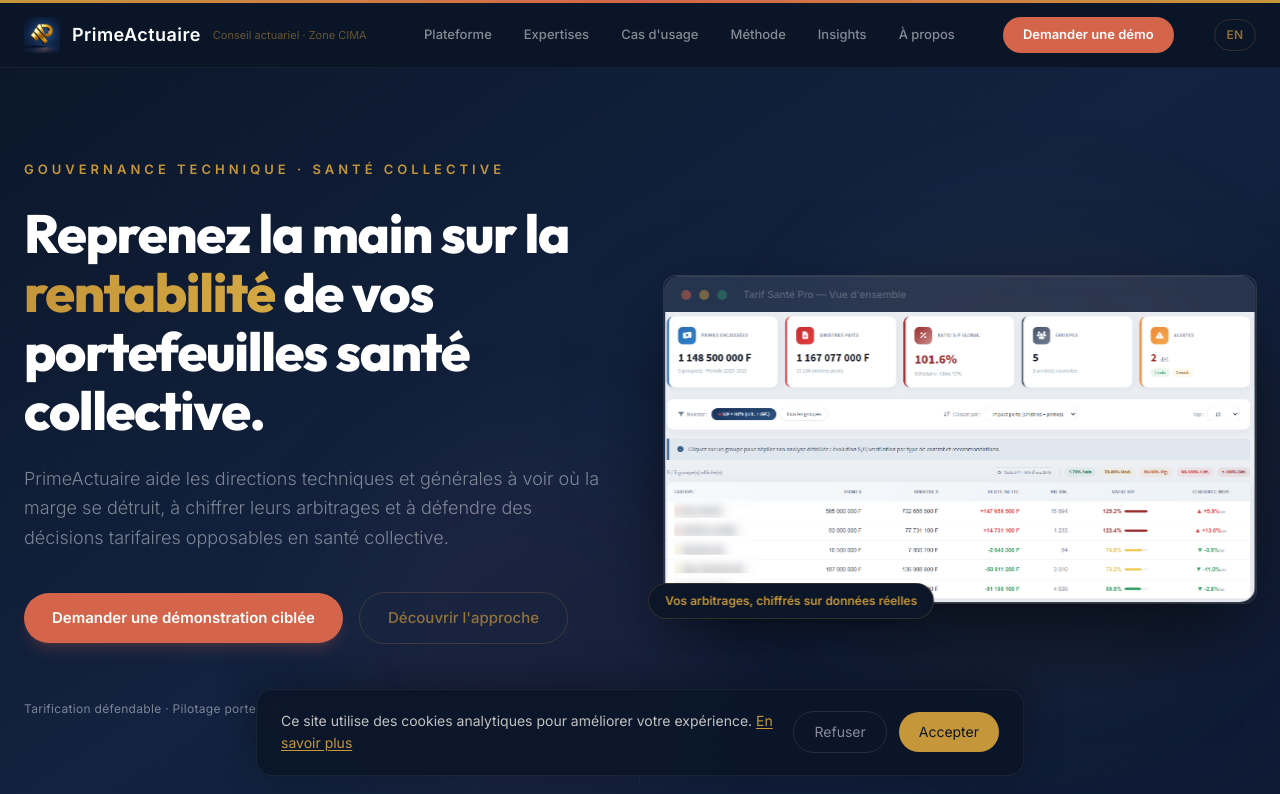
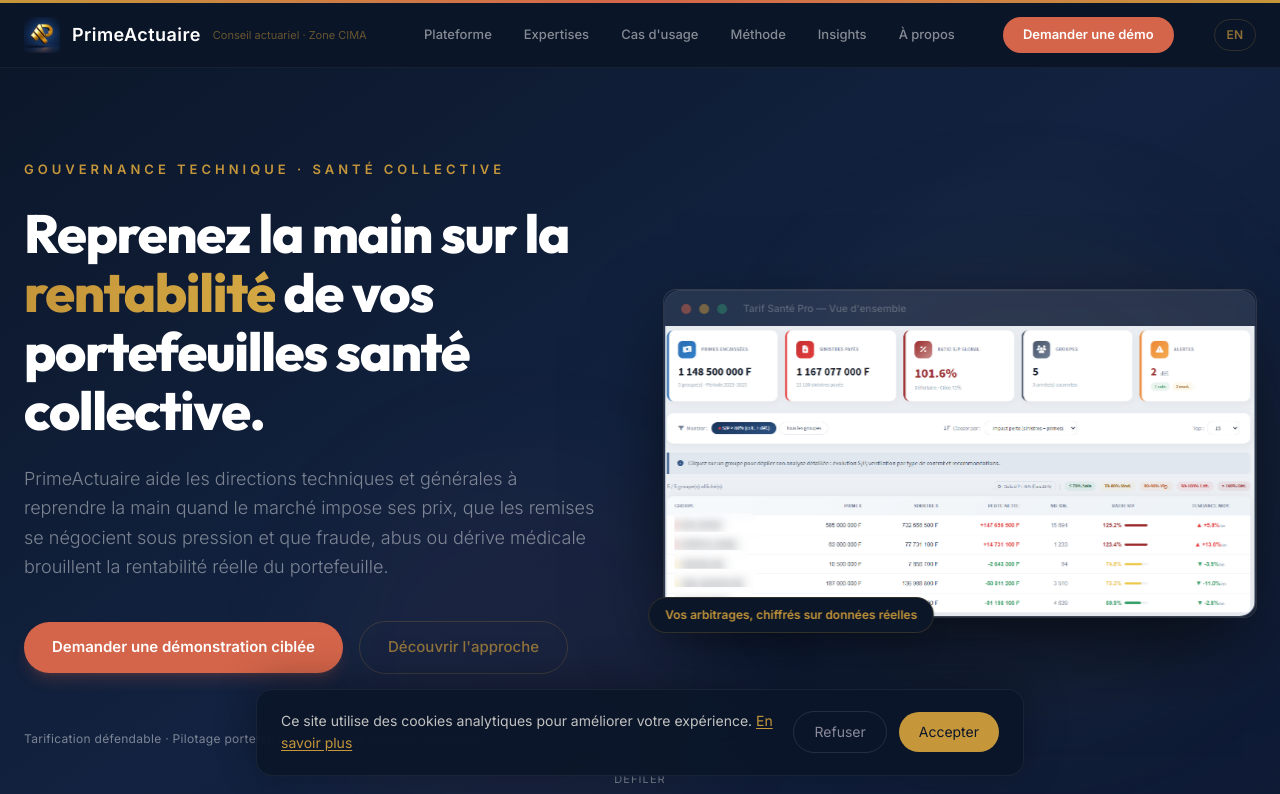
Before and after one commit to sidickgoldman/SiteWeb_PrimeActuaire, a Next.js app: page / in a window 1280 px wide. Shown: the top 794 px of the page. Built offline with nearby package versions, Linux system fonts and the light colour scheme.

Commit message:
copy: Hero subtitle - remise sous pression / fraude / derive medicale / rentabilite reelle

```diff
--- a/src/i18n/fr.ts
+++ b/src/i18n/fr.ts
@@ -17,7 +17,7 @@
     titleHighlight: "rentabilité",
     titleEnd: " de vos portefeuilles santé collective.",
     subtitle:
-      "PrimeActuaire aide les directions techniques et générales à voir où la marge se détruit, à chiffrer leurs arbitrages et à défendre des décisions tarifaires opposables en santé collective.",
+      "PrimeActuaire aide les directions techniques et générales à reprendre la main quand le marché impose ses prix, que les remises se négocient sous pression et que fraude, abus ou dérive médicale brouillent la rentabilité réelle du portefeuille.",
     cta1: "Demander une démonstration ciblée",
     cta2: "Découvrir l'approche",
     trustLine:
```
